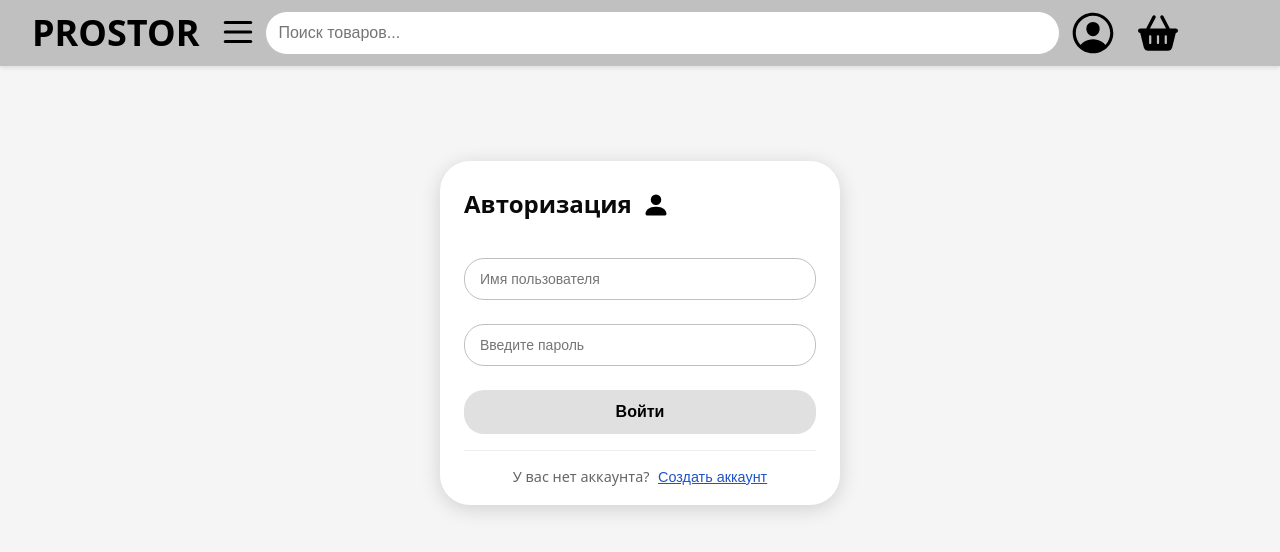
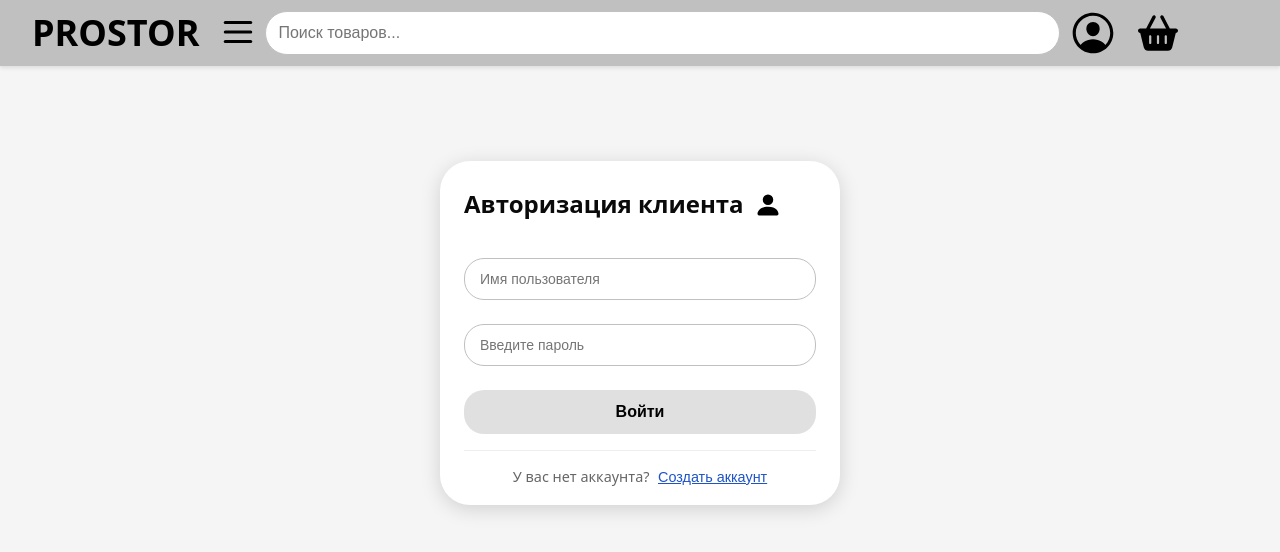
Before and after one commit to Sudeeneess/PROSTOR, a React (Vite) app in the folder frontend/: page /auth in a window 1280 px wide. Shown: the top 552 px of the page. Built offline with nearby package versions, Linux system fonts and the light colour scheme.

Commit message:
Незначительные изменения

```diff
--- a/frontend/src/pages/Buyer/AuthPageBuyer.tsx
+++ b/frontend/src/pages/Buyer/AuthPageBuyer.tsx
@@ -238,7 +238,7 @@ const AuthPageBuyer: React.FC = () => {
       <div className={styles['buyer-auth-container']}>
         <div className={styles['buyer-auth-card']}>
           <h2 className={styles['buyer-auth-title']}>
-            {isLogin ? 'Авторизация' : 'Регистрация'}
+            {isLogin ? 'Авторизация клиента' : 'Регистрация клиента'}
             <div className={styles['buyer-auth-title-icon']}>
               <BsPersonFill size={28} color='#000000' />
             </div>
```
